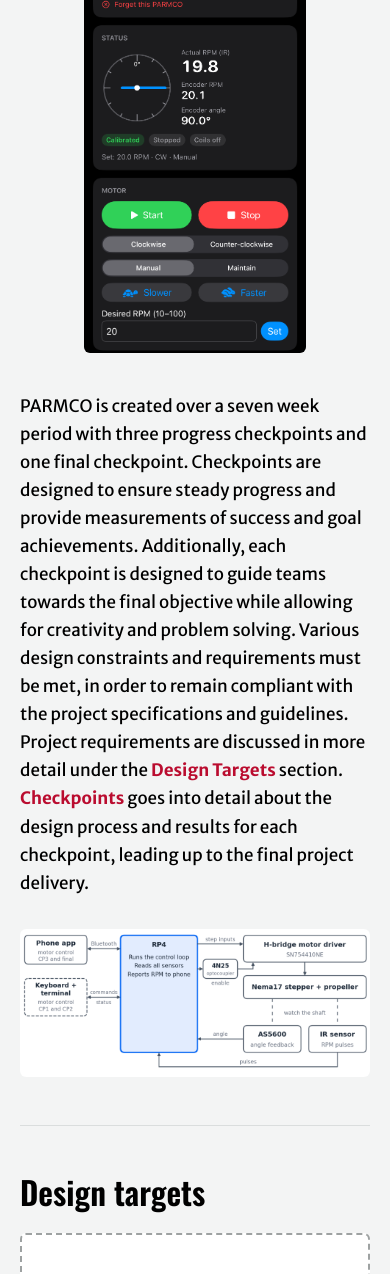
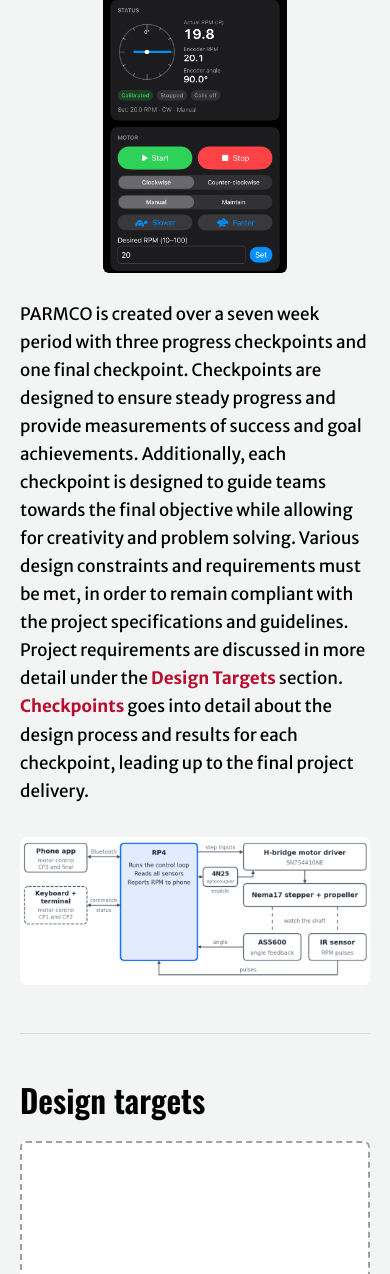
Before and after one commit to Herring-UGAECSE-4235-F26/Group-2, a plain HTML site: page docs/index.html in a window 390 px wide. Shown: the part 1363-2637 px from the top of the page. Drawn offline with nearby package versions, Linux system fonts and the light colour scheme.

Commit message:
overview layout

```diff
--- a/docs/styles.css
+++ b/docs/styles.css
@@ -172,12 +172,12 @@ main {
 .ov-app {
   margin: 0;
   justify-self: center;
-  height: clamp(320px, 62vh, 540px);
+  height: clamp(240px, 38vh, 320px);
   aspect-ratio: 9 / 19.5;            /* iPhone screen proportions */
 }
 .ov-flow { margin: 0; width: 100%; aspect-ratio: 4 / 3; }
 /* paragraph with its diagram underneath, shown at the image's own proportions */
-.ov-stack { margin-top: clamp(2.5rem, 6vw, 4rem); max-width: 980px; }
+.ov-stack { margin-top: clamp(1.75rem, 4vw, 2.5rem); max-width: 980px; }
 .ov-stack .ov-text p { max-width: none; }          /* paragraph spans the same width as the flow chart */
 .ov-stack .ov-flow { aspect-ratio: auto; max-width: 980px; margin: 2rem 0 0; }
 .ov-stack .ov-flow img { height: auto; }
@@ -279,5 +279,5 @@ main {
   .ov-row { grid-template-columns: 1fr; }
   .footer-inner { grid-template-columns: 1fr; }
   .cp-grid { grid-template-columns: 1fr; }
-  .ov-app { height: clamp(300px, 70vh, 480px); }
+  .ov-app { height: clamp(260px, 55vh, 400px); }
 }
```
